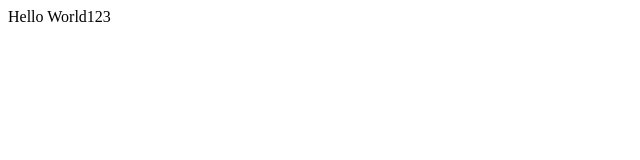
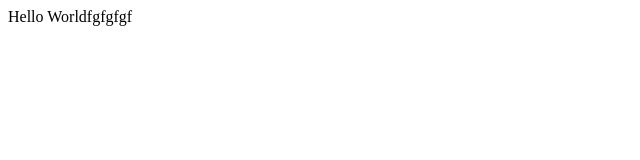
Before and after one commit to oldvtk/test, a plain HTML site: page index.html in a window 1280 px wide. Shown: the full height of the page, 0-640 px from the left. Drawn offline with Linux system fonts and the light colour scheme.

Commit message:
dfjidfjd

```diff
--- a/index.html
+++ b/index.html
@@ -7,6 +7,6 @@
   <title>Document</title>
 </head>
 <body>
-  Hello World123
+  Hello Worldfgfgfgf
 </body>
 </html>
```
